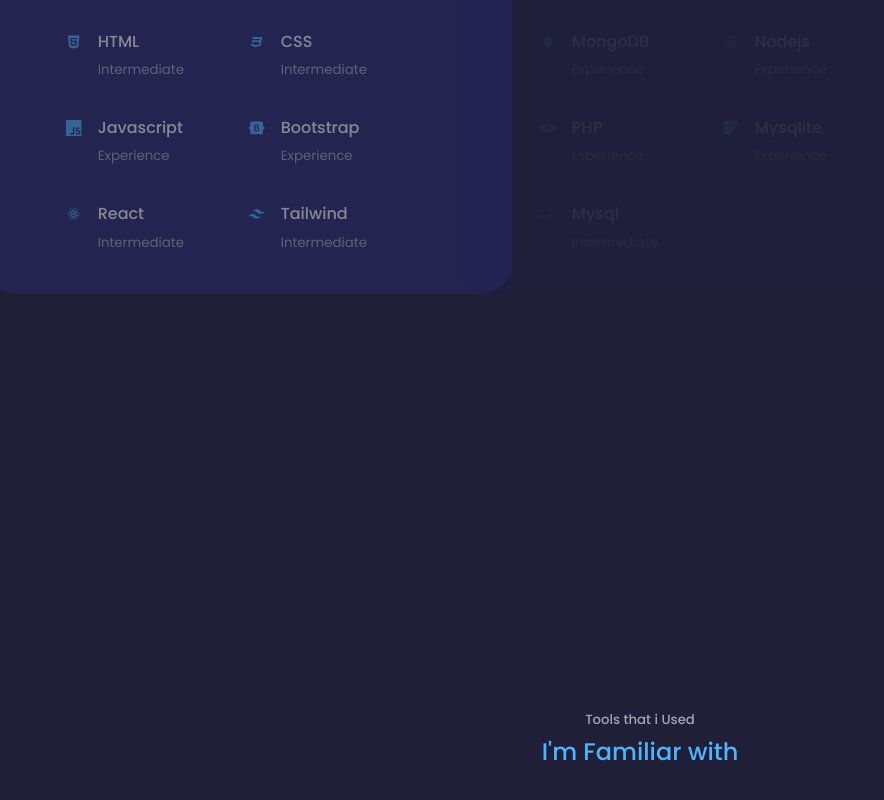
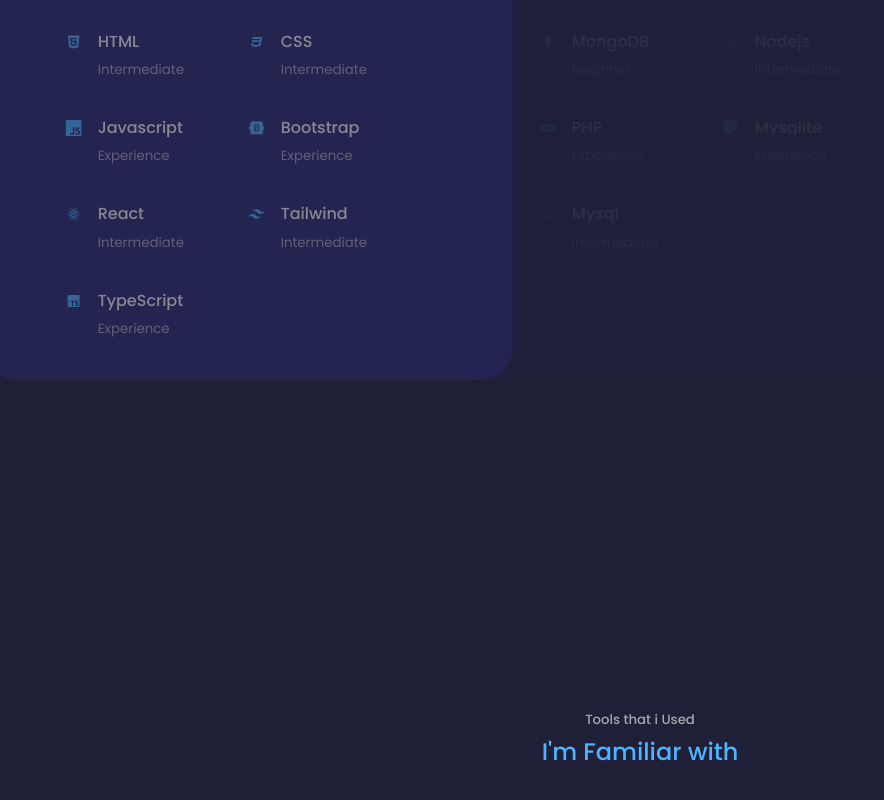
Before and after one commit to marklouisALTER/website-portfolio-react, a React (Create React App) app: page / in a window 1280 px wide. Shown: the part 2059-2859 px from the top of the page, without its empty margins (0-884 px from the left). Built offline with nearby package versions, Linux system fonts and the light colour scheme.

Commit message:
adding typscript

```diff
--- a/src/components/experience/Experience.jsx
+++ b/src/components/experience/Experience.jsx
@@ -1,10 +1,10 @@
-import React from 'react'
+import React,{useEffect} from 'react'
 import './Experience.css'
 import {AiFillHtml5} from 'react-icons/ai'
 import {SiMysql} from 'react-icons/si'
 import {DiCss3Full,DiReact,DiMongodb,DiNodejsSmall} from 'react-icons/di'
 import {SiJavascript,SiBootstrap,SiPhp,SiSqlite,SiTailwindcss} from 'react-icons/si'
-import { useEffect } from 'react'
+import { BiLogoTypescript } from "react-icons/bi";
 
 
 const Experience = () => {
@@ -74,6 +74,13 @@ const Experience = () => {
               <small className='text-light'>Intermediate</small>
             </div>
             </article>
+            <article className='experience__details'>
+            <BiLogoTypescript className='experience__details-icons'/>
+            <div>
+              <h4>TypeScript</h4>
+              <small className='text-light'>Experience</small>
+            </div>
+            </article>
           </div>
         </div>
         <div className='hidden experience__backend'>
@@ -83,14 +90,14 @@ const Experience = () => {
             <DiMongodb className='experience__details-icons'/>
             <div>
               <h4>MongoDB</h4>
-              <small className='text-light'>Experience</small>
+              <small className='text-light'>Beginner</small>
             </div>
             </article>
             <article className='experience__details'>
             <DiNodejsSmall className='experience__details-icons'/>
             <div>
               <h4>Nodejs</h4>
-              <small className='text-light'>Experience</small>
+              <small className='text-light'>Intermediate</small>
             </div>
             </article>
             <article className='experience__details'>
```
